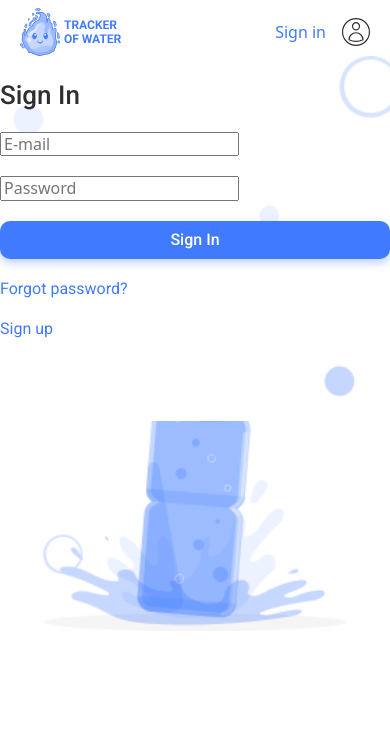
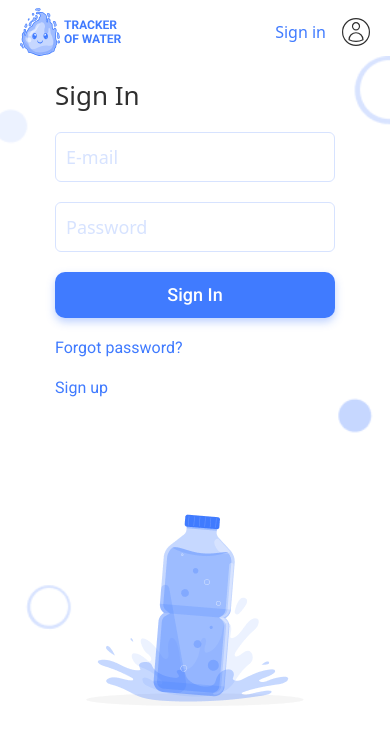
Before and after one commit to oksana12345678/StackBridge, a React (Vite) app: page /signin in a window 390 px wide. Shown: the top 740 px of the page. Built offline with nearby package versions, Linux system fonts and the light colour scheme.

Commit message:
Update Sign In Styless

```diff
--- a/package.json
+++ b/package.json
@@ -12,6 +12,7 @@
   "dependencies": {
     "@mui/material": "^6.0.0",
     "@reduxjs/toolkit": "^2.2.7",
+    "@rollup/rollup-win32-x64-msvc": "^4.21.2",
     "axios": "^1.7.5",
     "clsx": "^2.1.1",
     "formik": "^2.4.6",
--- a/src/components/MainAuth/MainAuth.jsx
+++ b/src/components/MainAuth/MainAuth.jsx
@@ -4,7 +4,7 @@ const MainAuth = ({ children }) => {
   return (
     <main>
       <section className={css.sectionMain}>
-        <div className="container">{children}</div>
+        <div className={css.container}>{children}</div>
       </section>
     </main>
   );
--- a/src/components/MainAuth/MainAuth.module.css
+++ b/src/components/MainAuth/MainAuth.module.css
@@ -1,3 +1,4 @@
+
 .sectionMain {
   padding-top: 24px;
   padding-bottom: 196px;
@@ -9,6 +10,25 @@
   background-size: cover;
   background-position: top;
 }
+
+.container {
+  width: 100%;
+  margin-left: auto;
+  margin-right: auto;
+  padding-left: 24px;
+  padding-right: 24px;
+}
+
+.container {
+  max-width: 320px;
+  padding-left: 20px;
+  padding-right: 20px;
+}
+
+/* img {
+  display: block;
+  max-width: 100%;
+} */
 
 @media screen and (min-width: 768px) {
   .sectionMain {
@@ -22,10 +42,16 @@
     background-size: cover;
     background-position: top;
   }
+
+  .container {
+    max-width: 768px;
+    padding-left: 32px;
+    padding-right: 32px;
+  }
 }
 @media screen and (min-width: 1440px) {
   .sectionMain {
-      padding-top: 108px;
+    padding-top: 215px;
     padding-bottom: 196px;
     background-image: image-set(
       url(../../images/signIn-signUp/back/desktop/back_desktop@1x.png) 1x,
@@ -35,4 +61,10 @@
     background-size: contain;
     background-position: top;
   }
+
+  .container {
+    max-width: 1440px;
+    padding-left: 90px;
+    padding-right: 90px;
   }
+}
--- a/src/components/SignUpForm/SignUpForm.module.css
+++ b/src/components/SignUpForm/SignUpForm.module.css
@@ -55,7 +55,7 @@
   border-color: #EF5050;
 }
 
-.fialdStyle {
+.fieldStyle {
   display: block;
 }
 
--- a/src/components/common/SignInForm/SignInForm.jsx
+++ b/src/components/common/SignInForm/SignInForm.jsx
@@ -1,6 +1,6 @@
 import { Link } from "react-router-dom";
 import css from "./SignInForm.module.css";
-import { signinInputs } from "./SignInFormData";
+import { signinInputs } from "./SignInFormData.js";
 import { useForm } from "react-hook-form";
 
 const SignInForm = () => {
@@ -25,7 +25,7 @@ const SignInForm = () => {
           />
         ))}
 
-        <button className={css.signinPageButton} name="Signin" type="submit">
+        <button className={css.signinPageButton} type="submit">
           Sign In
         </button>
         <Link className={css.signinPageLink} to={"/forgot-password"}>
--- a/src/components/common/SignInForm/SignInForm.module.css
+++ b/src/components/common/SignInForm/SignInForm.module.css
@@ -1,14 +1,18 @@
-/* .signinPageWraper { */
-/* width: 100%; */
-/* } */
+.signinPageWraper {
+  color: #2f2f2f;
+  background-color: transparent;
+  display: flex;
+  flex-direction: column;
+  row-gap: 16px;
+}
 
 .signinPageTitle {
-  color: var(--primary-black-color, rgb(47, 47, 47));
-  font-family: var(--main-font);
+  text-align: left;
   font-size: 26px;
   font-style: normal;
   font-weight: 500;
   line-height: 1.23;
+  color: #2F2F2F;
 }
 
 .signinPageForm {
@@ -20,22 +24,53 @@
   width: 100%;
 }
 
+.error {
+  border-color: #ef5050;
+}
+
+input {
+  width: 100%;
+  display: flex;
+  flex-direction: column;
+  font-weight: 400;
+  font-size: 18px;
+  line-height: 1.33333;
+  border-radius: 6px;
+  padding: 12px 10px;
+  border: 1px solid #d7e3ff;
+
+}
+
+input:hover,
+input:focus,
+input:active {
+  border: 1px solid #d7e3ff;
+  border-radius: 6px;
+  padding: 12px 10px;
+  background-color: transparent;
+}
+
+input::placeholder {
+  color: #d7e3ff;
+  background-color: #ffffff;
+}
+
 .signinPageButton {
   display: flex;
-  padding: 8px 30px;
+  padding: 10px 30px;
   justify-content: center;
   align-items: center;
   gap: 10px;
   border-radius: 10px;
-  background: var(--primary-blue-color, rgb(64, 123, 255));
+  background: var(--primary-blue-color, rgba(64, 123, 255, 0.34));
   box-shadow: 0px 4px 8px 0px rgba(64, 123, 255, 0.34);
   color: var(--primary-white-color, rgb(255, 255, 255));
   text-align: center;
   font-family: var(--main-font);
-  font-size: 16px;
+  font-size: 18px;
   font-style: normal;
   font-weight: 500;
-  line-height: 1.25;
+  line-height: 1.33333;
   width: 100%;
   transition: 250ms cubic-bezier(0.4, 0, 0.2, 1);
 }
@@ -43,6 +78,10 @@
 .signinPageButton:hover,
 .signinPageButton:focus {
   box-shadow: 0px 4px 14px 0px rgba(64, 123, 255, 0.54);
+}
+
+.signinPageButton:active {
+  box-shadow: none;
 }
 
 .signinPageLink {
```
Also changed, not shown: 1 other file (tests, documents, lock files or other folders). Lines whose indentation alone changed are shown as unchanged.
